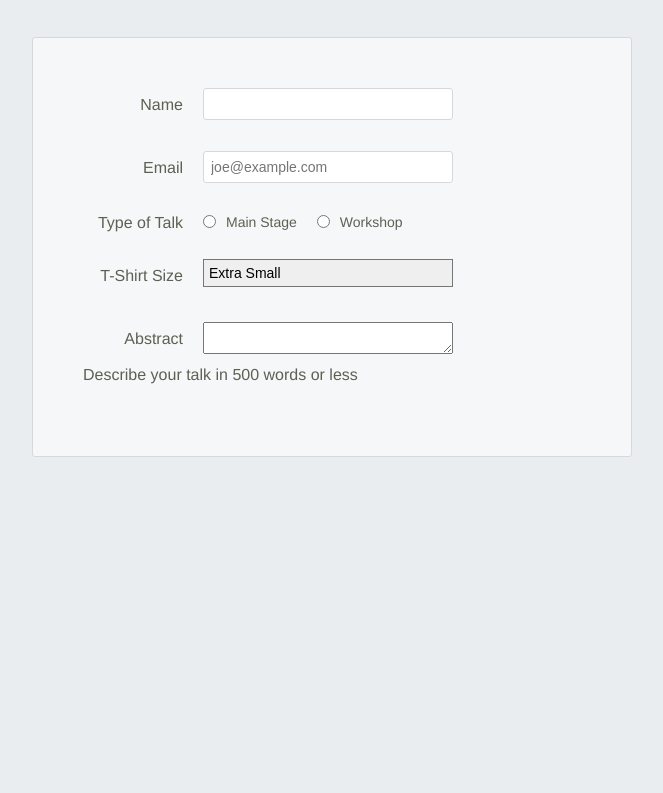
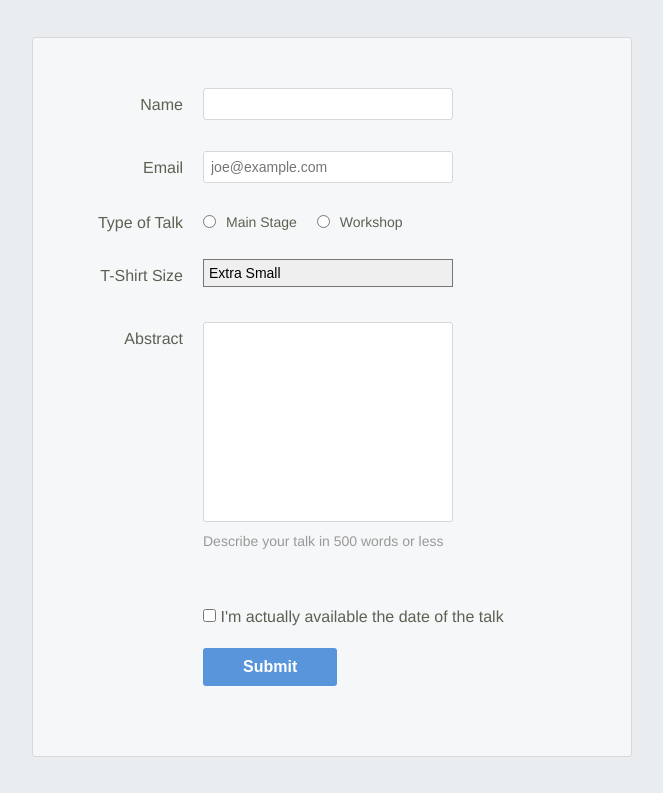
Before and after one commit to rmusteikis/html-css, a plain HTML site: page forms/speaker-submission.html in a window 1280 px wide. Shown: the part 225-1018 px from the top of the page, without its empty margins (308-971 px from the left). Before the commit the page ends 800 px from the top, so only its background shows below. Drawn offline with Linux system fonts and the light colour scheme.

Commit message:
update form

```diff
--- a/forms/speaker-submission.html
+++ b/forms/speaker-submission.html
@@ -55,6 +55,20 @@
         <textarea id="abstract" name="abstract"></textarea>
         <div class="instructions">Describe your talk in 500 words or less</div>
       </div>
+      <div class="form-row">
+        <label class="checkbox-label" for="available">
+          <input
+            id="available"
+            name="available"
+            type="checkbox"
+            value="is-available"
+          />
+          <span>I'm actually available the date of the talk</span>
+        </label>
+      </div>
+      <div class="form-row">
+        <button>Submit</button>
+      </div>
     </form>
   </body>
 </html>
--- a/forms/styles.css
+++ b/forms/styles.css
@@ -101,6 +101,51 @@ body {
   -webkit-appearance: none;
 }
 
+.form-row textarea {
+  font-family: "Helvetica", "Arial", sans-serif;
+  font-size: 14px;
+
+  border: 1px solid #D6D9DC;
+  border-radius: 3px;
+
+  min-height: 200px;
+  margin-bottom: 10px;
+  padding: 7px;
+  resize: none;
+}
+
+.form-row .instructions {
+  color: #999999;
+  font-size: 14px;
+  margin-bottom: 30px;
+}
+
+.form-row .checkbox-label {
+  margin-bottom: 0;
+}
+
+.form-row button {
+  font-size: 16px;
+  font-weight: bold;
+
+  color: #FFFFFF;
+  background-color: #5995DA;
+
+  border: none;
+  border-radius: 3px;
+
+  padding: 10px 40px;
+  cursor: pointer;
+}
+
+.form-row button:hover {
+  background-color: #76AEED;
+}
+
+.form-row button:active {
+  background-color: #407FC7;
+}
+
 @media only screen and (min-width: 700px) {
   .speaker-form-header,
   .speaker-form {
@@ -135,4 +180,14 @@ body {
   .legacy-form-row legend {
     float: left;
   }
+  .form-row .instructions {
+    margin-left: 120px;
+  }
+  .form-row .checkbox-label {
+    margin-left: 120px;
+    width: auto;
+  }
+  .form-row button {
+    margin-left: 120px;
+  }
 }
```
